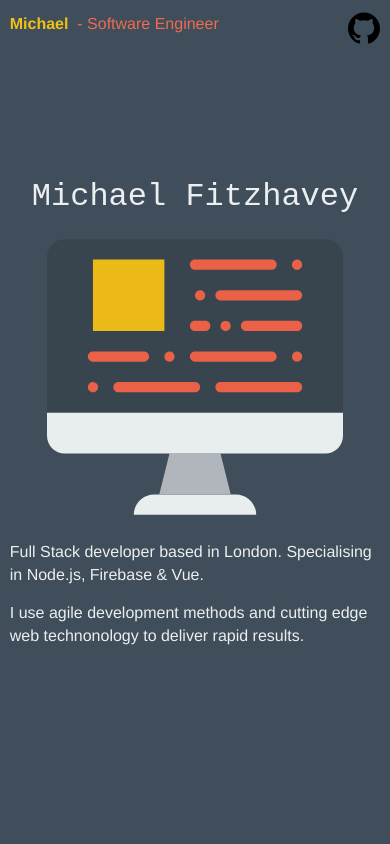
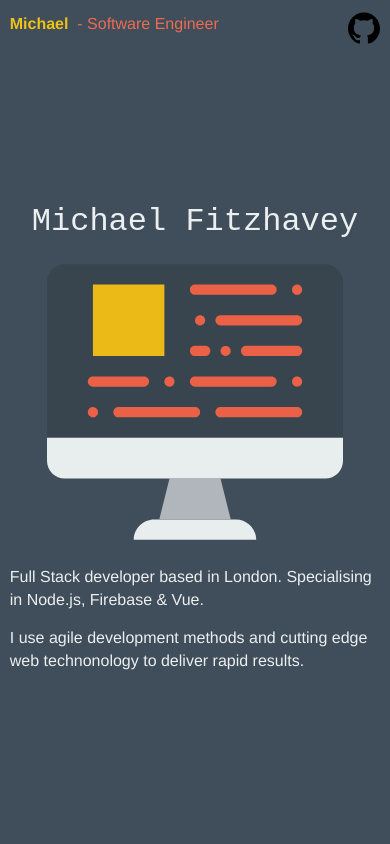
Before and after one commit to fitzhavey/website, a Vue app: page / in a window 390 px wide. Shown: the top 844 px of the page. Built offline with nearby package versions, Linux system fonts and the light colour scheme.

Commit message:
feat: account for header in mobile vue and move max height on image

```diff
--- a/src/components/Hero.vue
+++ b/src/components/Hero.vue
@@ -22,7 +22,9 @@
 	display: flex;
 	flex-direction: column;
 	justify-content: center;
-	height: 100vh;
+	$headerHeight: 50px;
+	margin-top: $headerHeight;
+	height: calc(100vh - #{$headerHeight});
 
 	@media all and (min-width: $desktop) {
 		$headerHeight: 80px;
@@ -30,7 +32,7 @@
 		height: calc(100vh - #{$headerHeight});
 	}
 
-	@media all and (max-height: 700px) {
+	@media all and (max-height: 500px) {
 		height: auto;
 	}
 
```
